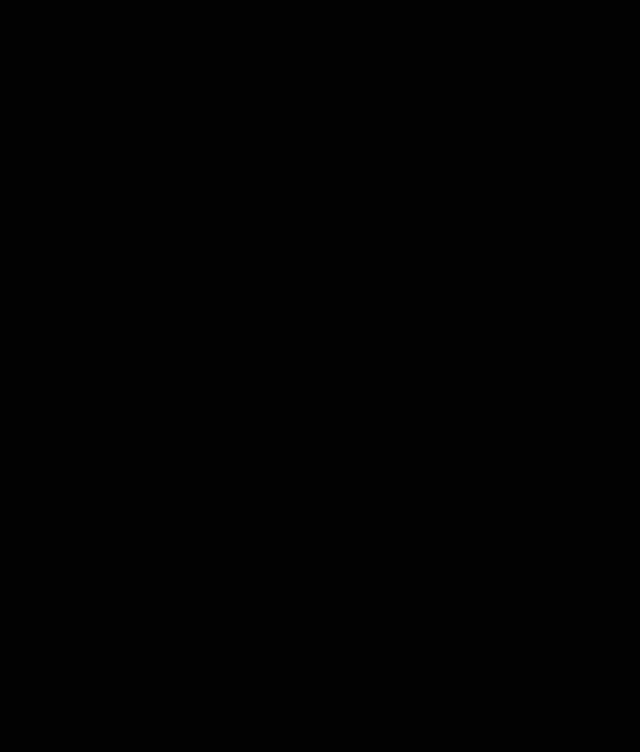
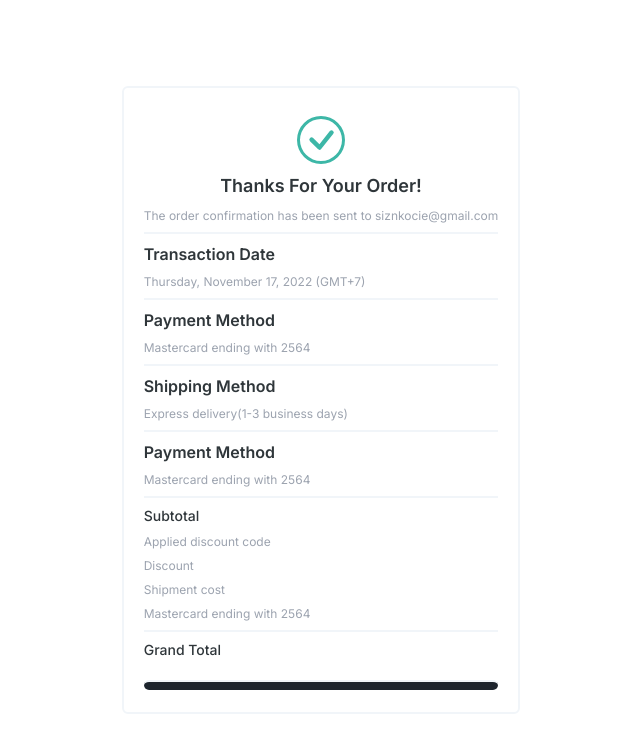
Before and after one commit to siznkocy/agile-developed-app, a Next.js app: page / in a window 1280 px wide. Shown: the top 752 px of the page, without its empty margins (319-959 px from the left). Built offline with nearby package versions, Linux system fonts and the light colour scheme.

Commit message:
transaction page

```diff
--- a/app/globals.css
+++ b/app/globals.css
@@ -1,20 +1,6 @@
 @tailwind base;
 @tailwind components;
 @tailwind utilities;
-
-:root {
-  --foreground-rgb: 0, 0, 0;
-  --background-start-rgb: 214, 219, 220;
-  --background-end-rgb: 255, 255, 255;
-}
-
-@media (prefers-color-scheme: dark) {
-  :root {
-    --foreground-rgb: 255, 255, 255;
-    --background-start-rgb: 0, 0, 0;
-    --background-end-rgb: 0, 0, 0;
-  }
-}
 
 body {
   color: rgb(var(--foreground-rgb));
--- a/app/page.tsx
+++ b/app/page.tsx
@@ -1,8 +1,92 @@
+import { BsCheckCircle } from "react-icons/bs";
+import { JsxElement } from "typescript";
+
+interface ChildrenProps {
+  children: React.ReactNode;
+  center?: boolean;
+}
+
+interface JSXIndex {
+  [type: string]: JSX.Element;
+}
+
+const TransactionDetails = ({ children, center }: ChildrenProps) => {
+  return (
+    <div className={`py-2 space-y-2 ${center ? "text-center" : ""}`}>
+      {children}
+    </div>
+  );
+};
+
+// typography
+// todo:
+const Typography = ({ text, type }: { text: string; type: string }) => {
+  const TypographyElement: JSXIndex = {
+    primary_xl: (
+      <h1 className="text-[#2f363a] text-lg font-semibold capitalize">
+        {text}
+      </h1>
+    ),
+    primary_l: (
+      <h1 className="text-[#2f363a] font-semibold text-l capitalize">{text}</h1>
+    ),
+    primary_m: (
+      <h1 className="text-[#2f363a] capitalize font-medium text-sm">{text}</h1>
+    ),
+    gray_sm: <h1 className="text-gray-400 text-xs">{text}</h1>,
+  };
+
+  return TypographyElement[type as string];
+};
+
 export default function Home() {
   return (
-    <main className="bg-black h-screen grid place-content-center">
-      <h1 className="">NOstra</h1>
-      <h2>agile method??!</h2>
+    <main className="h-screen w-full grid place-content-center">
+      <article className="border-2 rounded-md border-slate-100 p-5 divide-y-2 divide-slate-100 ">
+        <TransactionDetails center={true}>
+          <BsCheckCircle className="text-[#3db7a7] text-5xl mx-auto" />
+          <Typography text={"Thanks for your order!"} type={"primary_xl"} />
+          <Typography
+            text={"The order confirmation has been sent to siznkocie@gmail.com"}
+            type={"gray_sm"}
+          />
+        </TransactionDetails>
+        <TransactionDetails>
+          <Typography text={"Transaction date"} type={"primary_l"} />
+          <Typography
+            text={"Thursday, November 17, 2022 (GMT+7)"}
+            type={"gray_sm"}
+          />
+        </TransactionDetails>
+        <TransactionDetails>
+          <Typography text={"Payment Method"} type={"primary_l"} />
+          <Typography text={"Mastercard ending with 2564"} type={"gray_sm"} />
+        </TransactionDetails>
+        <TransactionDetails>
+          <Typography text={"Shipping Method"} type={"primary_l"} />
+          <Typography
+            text={"Express delivery(1-3 business days)"}
+            type={"gray_sm"}
+          />
+        </TransactionDetails>
+        <TransactionDetails>
+          <Typography text={"Payment Method"} type={"primary_l"} />
+          <Typography text={"Mastercard ending with 2564"} type={"gray_sm"} />
+        </TransactionDetails>
+        <TransactionDetails>
+          <Typography text={"subtotal"} type={"primary_m"} />
+          <Typography text={"Applied discount code"} type={"gray_sm"} />
+          <Typography text={"Discount"} type={"gray_sm"} />
+          <Typography text={"Shipment cost"} type={"gray_sm"} />
+          <Typography text={"Mastercard ending with 2564"} type={"gray_sm"} />
+        </TransactionDetails>
+        <TransactionDetails>
+          <Typography text={"grand total"} type={"primary_m"} />
+        </TransactionDetails>
+        <button className="bg-[#1d242d] text-white w-full py-1 px-2 rounded-md">
+          <Typography text={``} type={""} />
+        </button>
+      </article>
     </main>
   );
 }
--- a/package.json
+++ b/package.json
@@ -19,6 +19,7 @@
     "postcss": "8.4.24",
     "react": "18.2.0",
     "react-dom": "18.2.0",
+    "react-icons": "^4.9.0",
     "tailwindcss": "3.3.2",
     "typescript": "5.1.3"
   }
```
Also changed, not shown: 1 other file (tests, documents, lock files or other folders).
